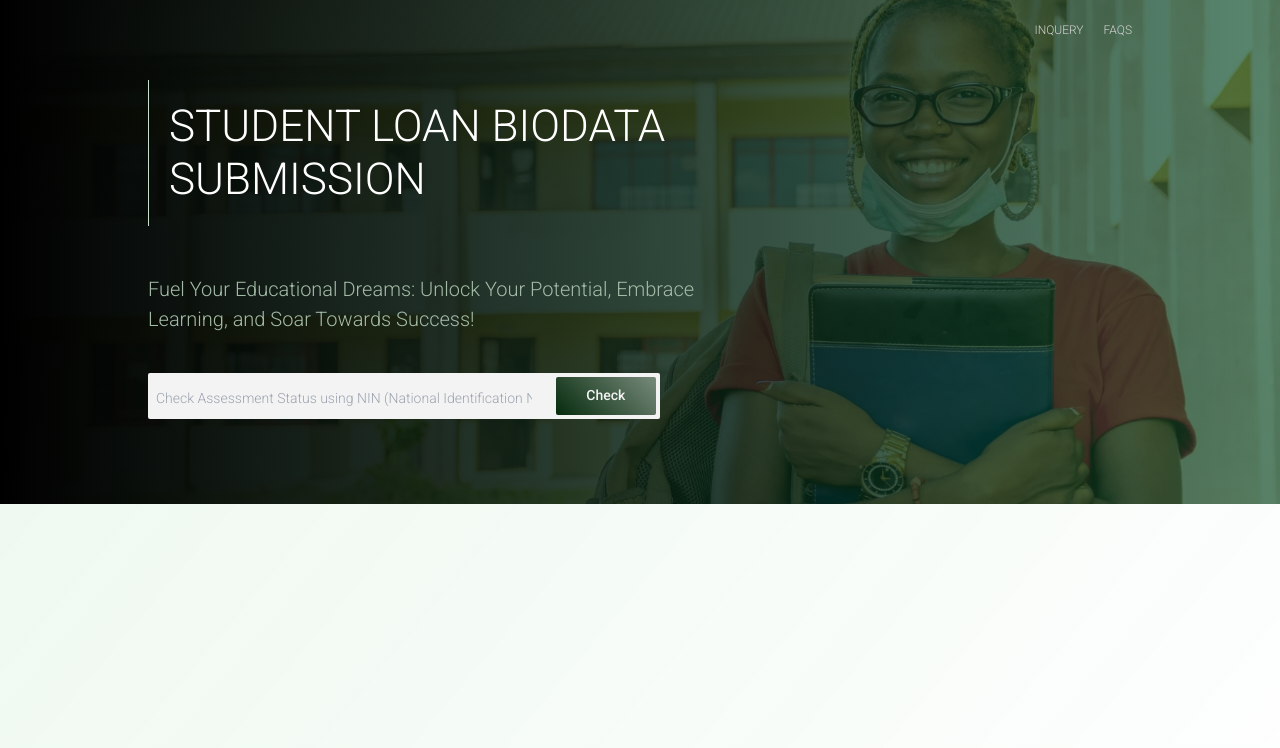
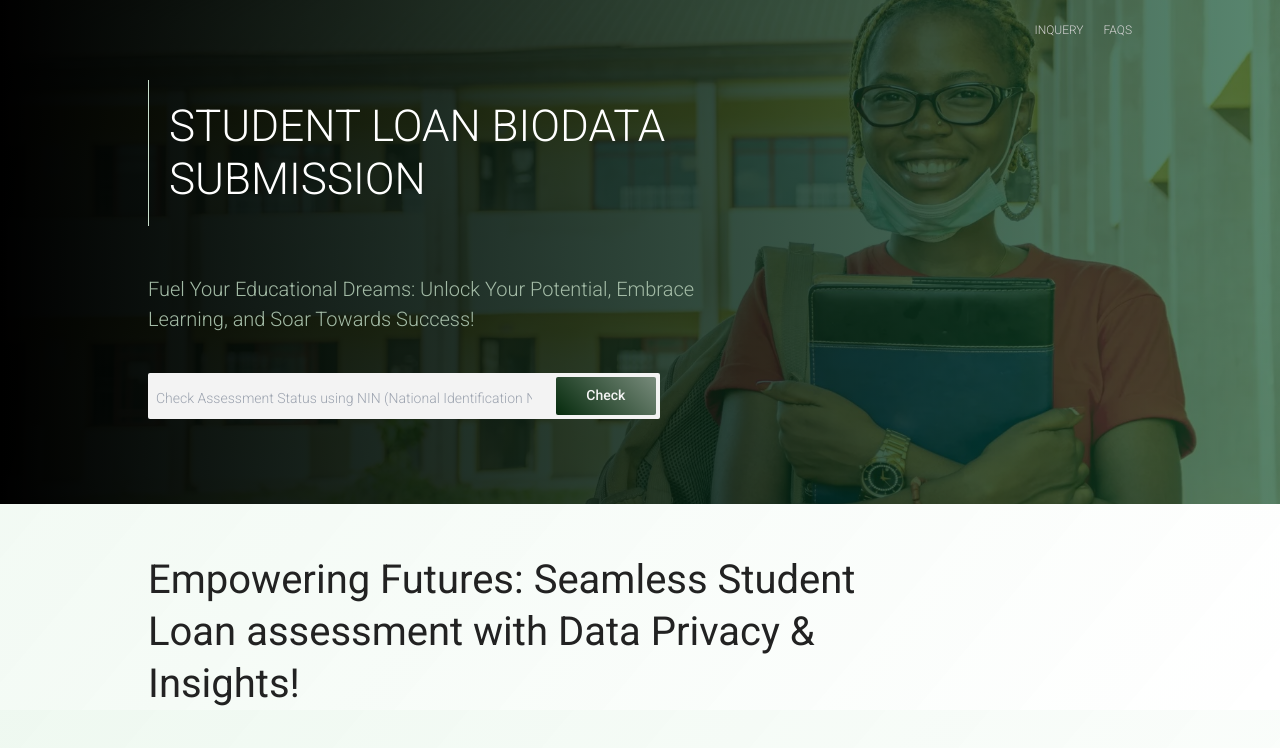
Before and after one commit to mjhdaais/palliative-ticket-generator, a Next.js app: page / in a window 1280 px wide. Shown: the top 748 px of the page. Built offline with nearby package versions, Linux system fonts and the light colour scheme.

Commit message:
add features header

```diff
--- a/app/page.tsx
+++ b/app/page.tsx
@@ -1,10 +1,12 @@
 import '@components/Header'
 import Header from '@components/Header'
+import Main from '@components/Main'
 
 const Home = () => {
     return (
         <>
             <Header />
+            <Main />
         </>
     )
 }
--- a/components/Header.tsx
+++ b/components/Header.tsx
@@ -17,7 +17,6 @@ const Header = () => {
                 </div>
             </nav>
 
-            {/* <div className="container"> */}
             <div className="header__content">
                 <div className="container">
                     <h1>Student Loan Biodata <br /> Submission</h1>
@@ -27,14 +26,9 @@ const Header = () => {
                             <input className="search__input" type="search" placeholder="Check Assessment Status using NIN (National Identification Number)" />
                             <button className="search__button">Check</button>
                         </form>
-                            {/* <form>
-                                <input type="search" placeholder="Check Assessment Status using NIN (National Identification Number)" />
-                                <button>Check</button>
-                            </form> */}
                     </div>
                 </div>
             </div>
-            {/* </div> */}
 
             <Image
                 src={bgImage}
--- /dev/null
+++ b/components/Main.tsx
@@ -0,0 +1,19 @@
+const FeatureHeader = () => {
+    return (
+        <section className="features_header">
+            <div className="container">
+                <div className="features_header__content">
+                    Empowering Futures: Seamless Student Loan assessment with Data Privacy & Insights!
+                </div>
+            </div>
+        </section>
+    )
+}
+
+const Main = () => {
+    return (
+        <FeatureHeader />
+    )
+}
+
+export default Main
--- a/styles/globals.css
+++ b/styles/globals.css
@@ -191,14 +191,24 @@ button {
     outline-color: #a2cea2;
 }
 
+/* FEATURES HEADER */
+.features_header {
+    /* border: 1px solid; */
+    margin-top: 2.5em;
+  }
+
+  .features_header__content {
+    width: 100%;
+    max-width: 32ch;
+    font-size: 2rem;
+    font-weight: 400;
+    line-height: 1.3;
+  }
+
 @media (max-width: 768px) {
     /* HEADER */
     .header {
         /* height: 459px; */
         height: 477px;
     }
-
-    /* .header__content {
-        margin-top: 5.5em;
-    } */
 }
```
Lines whose indentation alone changed are shown as unchanged.
